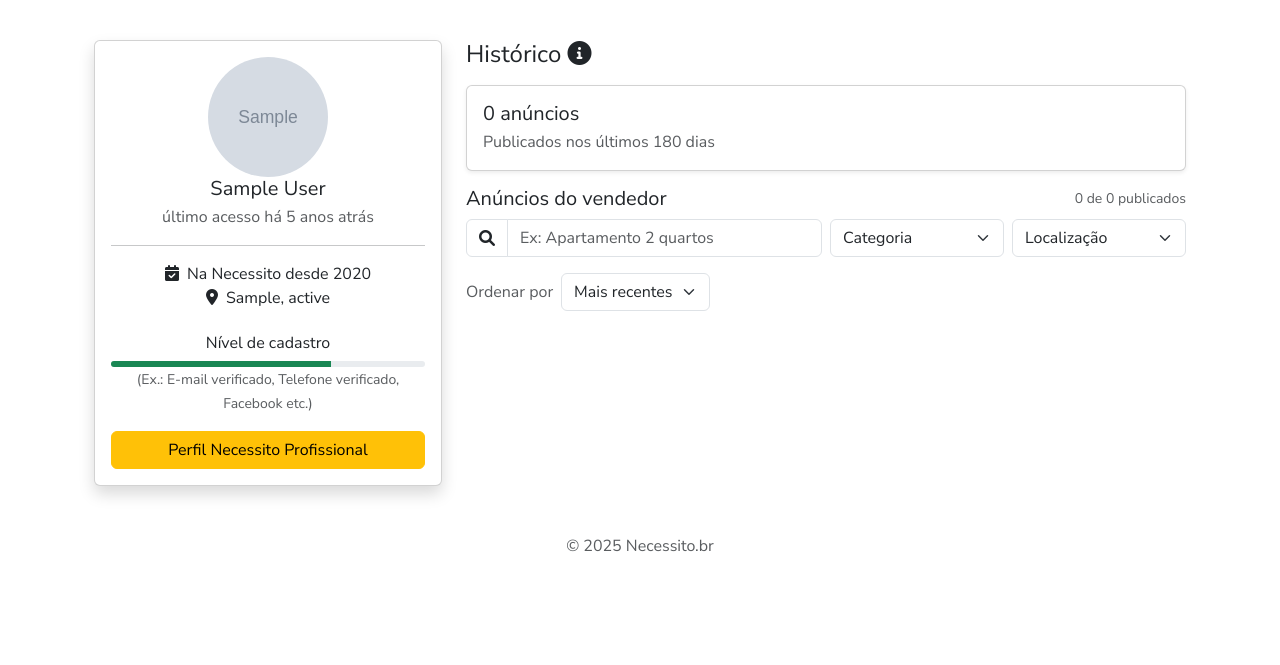
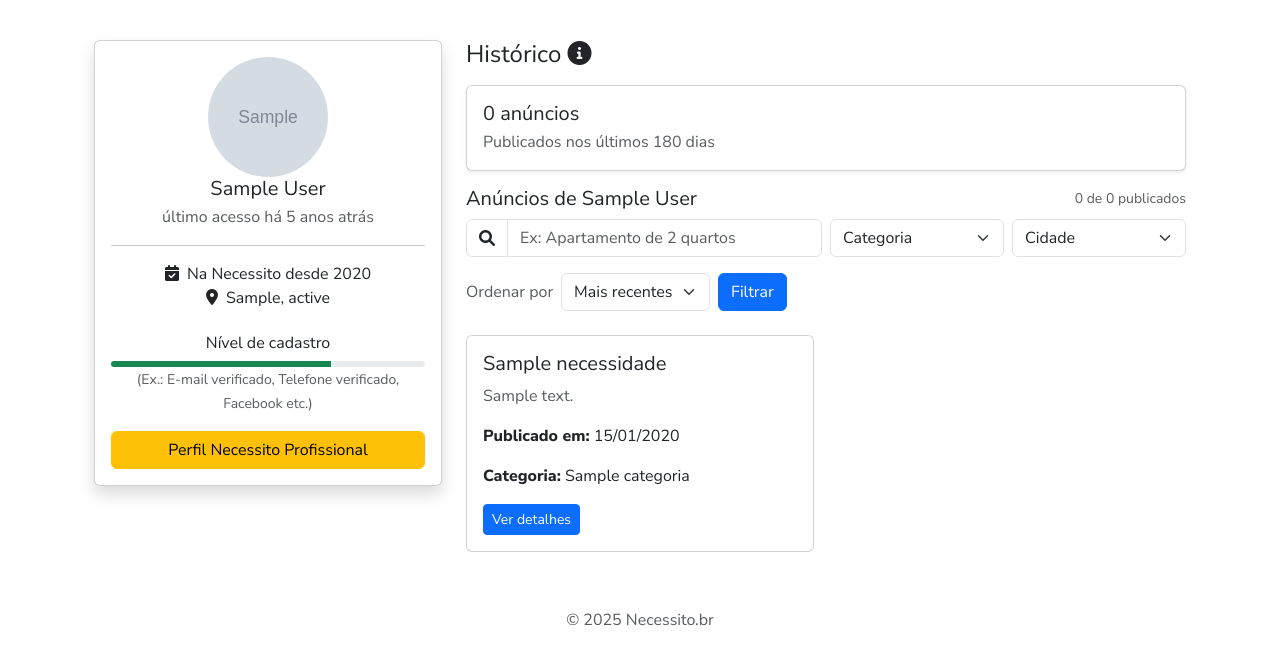
Before and after one commit to melojrx/necessito, a Django app: page /users/perfil/1/ in a window 1280 px wide. Shown: the part 56-721 px from the top of the page. Run offline with Django 5.2, Linux system fonts and the light colour scheme; a user stored in the database is signed in; tables that the repository leaves empty hold one stand-in row (values such as "Sample post"); grey boxes marked "Sample" are stand-in pictures.

Commit message:
ajuste do template e view de listview anuncios

```diff
--- a/templates/components/_header.html
+++ b/templates/components/_header.html
@@ -20,7 +20,8 @@
                     </a>
                     <ul class="dropdown-menu" aria-labelledby="userDropdown" style="font-size: 14px;">
                     <li><a class="dropdown-item" href="{% url 'minha_conta_detail' user.pk %}" style="font-size: 14px;"><i class="fas fa-user"></i> Minha Conta</a></li>
-                    <li><a class="dropdown-item" href="{% url 'necessidade_list' %}" style="font-size: 14px;"><i class="fas fa-clipboard-list"></i> Meus Anúncios</a></li>
+                    <li><a class="dropdown-item" href="{% url 'necessidade_list' %}" style="font-size: 14px;"><i class="fas fa-bullhorn"></i> Meus Anúncios</a></li>
+                    <li><a class="dropdown-item" href="#" style="font-size: 14px;"><i class="far fa-list-alt"></i></i> Meus Orçamentos</a></li>
                     <li><hr class="dropdown-divider"></li>
                     <li><a class="dropdown-item" href="{% url 'logout' %}" style="font-size: 14px;"><i class="fas fa-sign-out-alt"></i> Sair</a></li>
                     </ul>
--- a/users/templates/minha-conta-detail.html
+++ b/users/templates/minha-conta-detail.html
@@ -16,9 +16,7 @@
             <p><strong>Último Acesso:</strong> {{ user.last_login|date:"d/m/Y H:i" }}</p>
             {% if user == request.user %}
                 <a href="{% url 'minha_conta_update' user.pk %}" class="btn btn-primary">Editar Conta</a>
-                <a href="{% url 'user_profile' user.pk %}" class="btn btn-secondary">
-                    <i class="fas fa-user me-2"></i> Ver Perfil Público
-                </a>
+                <a href="{% url 'user_profile' user.pk %}" class="btn btn-secondary">Ver Perfil Público</a>
             {% endif %}
         </div>
     </div>
--- a/users/templates/user_profile.html
+++ b/users/templates/user_profile.html
@@ -86,86 +86,75 @@
 
             <!-- Título: Anúncios do vendedor -->
             <div class="d-flex justify-content-between align-items-center mb-2">
-                <h5 class="mb-0">Anúncios do vendedor</h5>
+                <h5 class="mb-0">Anúncios de {{ user.get_full_name }}</h5>
                 <small class="text-muted">
                     {{ anuncios_count|default:0 }} de {{ total_anuncios_6meses|default:0 }} publicados
                 </small>
             </div>
 
             <!-- Barra de busca e filtros -->
+            <form method="get" class="mb-4">
             <div class="row g-2 mb-3">
+                 <!-- Campo de Busca -->
                 <div class="col-md-6">
                     <div class="input-group">
                         <span class="input-group-text bg-white">
                             <i class="fas fa-search"></i>
                         </span>
-                        <input type="text" class="form-control" placeholder="Ex: Apartamento 2 quartos" />
+                        <input type="text" name="search" value="{{ search_query }}" class="form-control"
+                   placeholder="Ex: Apartamento de 2 quartos" />
                     </div>
                 </div>
                 <div class="col-md-3">
-                    <select class="form-select">
-                        <option>Categoria</option>
-                        <!-- Preencher categorias dinamicamente -->
+                    <select name="categoria" class="form-select">
+                        <option value="">Categoria</option>
+                        {% for categoria in categorias %}
+                        <option value="{{ categoria.categoria__id }}" {% if categoria.categoria__id|stringformat:"s" == categoria_id %}selected{% endif %}>
+                            {{ categoria.categoria__nome }}
+                        </option>
+                        {% endfor %}
                     </select>
                 </div>
                 <div class="col-md-3">
-                    <select class="form-select">
-                        <option>Localização</option>
-                        <!-- Preencher localizações dinamicamente -->
+                    <select name="cidade" class="form-select">
+                        <option value="">Cidade</option>
+                        {% for cidade in cidades %}
+                        <option value="{{ cidade.cliente__cidade }}" {% if cidade.cliente__cidade == cidade %}selected{% endif %}>
+                            {{ cidade.cliente__cidade }}
+                        </option>
+                        {% endfor %}
                     </select>
                 </div>
             </div>
 
             <!-- Ordenar por -->
-            <div class="d-flex align-items-center mb-3">
-                <label class="me-2 text-muted">Ordenar por</label>
-                <select class="form-select w-auto">
-                    <option>Mais recentes</option>
-                    <option>Mais antigos</option>
+            <div class="d-flex align-items-center mb-3 gap-2">
+                <label class="text-muted">Ordenar por</label>
+                <select name="order_by" class="form-select w-auto">
+                    <option value="-data_criacao" {% if order_by == "-data_criacao" %}selected{% endif %}>Mais recentes</option>
+                    <option value="data_criacao" {% if order_by == "data_criacao" %}selected{% endif %}>Mais antigos</option>
                 </select>
+                <button type="submit" class="btn btn-primary">Filtrar</button>
             </div>
-
-            <!-- Se não tiver anúncios -->
-            {% if anuncios|length == 0 %}
-            <div class="card card-body text-center border-0">
-
-            </div>
-            {% else %}
-            <!-- Se tiver anúncios, listamos cada um -->
-            {% for anuncio in anuncios %}
-            <div class="card mb-3 shadow-sm">
-                <div class="row g-0">
-                    <div class="col-md-4">
-                        <!-- Imagem do anúncio (caso exista) -->
-                        {% if anuncio.imagem_principal %}
-                        <img src="{{ anuncio.imagem_principal.url }}"
-                             class="img-fluid rounded-start" alt="{{ anuncio.titulo }}">
-                        {% else %}
-                        <img src="https://via.placeholder.com/400x300.png?text=Anúncio"
-                             class="img-fluid rounded-start" alt="{{ anuncio.titulo }}">
-                        {% endif %}
-                    </div>
-                    <div class="col-md-8">
-                        <div class="card-body">
-                            <h5 class="card-title">{{ anuncio.titulo }}</h5>
-                            <p class="card-text text-muted">
-                                {{ anuncio.descricao|truncatechars:80 }}
-                            </p>
-                            <p class="card-text">
-                                <small class="text-muted">
-                                    Publicado em {{ anuncio.data_criacao|date:"d/m/Y" }}
-                                </small>
-                            </p>
-                            <a href="#" class="btn btn-primary btn-sm">
-                                Ver detalhes
-                            </a>
-                        </div>
-                    </div>
+            </form>
+            {% if anuncios.count > 0 %}
+    <div class="row">
+        {% for anuncio in anuncios %}
+        <div class="col-md-6 mb-4">
+            <div class="card">
+                <div class="card-body">
+                    <h5 class="card-title">{{ anuncio.titulo }}</h5>
+                    <p class="card-text text-muted">{{ anuncio.descricao|truncatechars:100 }}</p>
+                    <p class="card-text"><strong>Publicado em:</strong> {{ anuncio.data_criacao|date:"d/m/Y" }}</p>
+                    <p class="card-text"><strong>Categoria:</strong> {{ anuncio.categoria.nome }}</p>
+                    <a href="{% url 'necessidade_detail' anuncio.pk %}" class="btn btn-primary btn-sm">Ver detalhes</a>
                 </div>
             </div>
-            {% endfor %}
-            {% endif %}
         </div>
+        {% endfor %}
     </div>
-</div>
+{% else %}
+    <div class="alert alert-warning text-center">Nenhum anúncio encontrado.</div>
+{% endif %}
+
 {% endblock %}
--- a/users/views.py
+++ b/users/views.py
@@ -1,4 +1,5 @@
 import datetime
+from django.db.models import Q
 from django.utils import timezone
 from django.contrib import messages
 from django.urls import reverse
@@ -6,6 +7,7 @@ from django.views.decorators.csrf import csrf_exempt
 from django.contrib.auth import authenticate, login, logout
 from django.shortcuts import render, redirect
 from ads.models import Necessidade
+from categories.models import Categoria
 from users.forms import CustomUserCreationForm, UserUpdateForm, UserLoginForm
 from users.models import User
 from django.contrib.auth.mixins import LoginRequiredMixin
@@ -74,22 +76,58 @@ class UserUpdateView(LoginRequiredMixin, UpdateView):
         # Aqui, 'self.object' é o usuário atualizado
         return reverse('minha_conta_detail', kwargs={'pk': self.object.pk})
 
+import datetime
+from django.utils import timezone
+
 class UserProfileDetailView(LoginRequiredMixin, DetailView):
     model = User
     template_name = 'user_profile.html'
     context_object_name = 'user'
 
     def get_context_data(self, **kwargs):
-            context = super().get_context_data(**kwargs)
-            user = context['user']
+        context = super().get_context_data(**kwargs)
+        user = self.get_object()  # Usuário do perfil
+        query_params = self.request.GET
 
-            six_months_ago = timezone.now() - datetime.timedelta(days=180)
+        # Filtro inicial de anúncios
+        anuncios = Necessidade.objects.filter(cliente=user)
 
-            # Filtra os anúncios criados depois de 'six_months_ago'
-            total_anuncios_6meses = Necessidade.objects.filter(
-                cliente=user,
-                data_criacao__gte=six_months_ago
-            ).count()
+        # Filtros
+        search_query = query_params.get('search', '')
+        if search_query:
+            anuncios = anuncios.filter(descricao__icontains=search_query)
 
-            context['total_anuncios_6meses'] = total_anuncios_6meses
-            return context
+        categoria_id = query_params.get('categoria')
+        if categoria_id:
+            anuncios = anuncios.filter(categoria_id=categoria_id)
+
+        cidade = query_params.get('cidade', '')
+        if cidade:
+            anuncios = anuncios.filter(cliente__cidade__icontains=cidade)
+
+        # Ordenação
+        order_by = query_params.get('order_by', '-data_criacao')  # Default: mais recentes
+        anuncios = anuncios.order_by(order_by)
+
+        # Total de anúncios nos últimos 180 dias
+        six_months_ago = timezone.now() - datetime.timedelta(days=180)
+        total_anuncios_6meses = Necessidade.objects.filter(
+            cliente=user,
+            data_criacao__gte=six_months_ago
+        ).count()
+
+        # Categorias e cidades disponíveis para os filtros
+        categorias_disponiveis = anuncios.values('categoria__id', 'categoria__nome').distinct()
+        cidades_disponiveis = anuncios.values('cliente__cidade').distinct()
+
+        context.update({
+            'anuncios': anuncios,
+            'categorias': categorias_disponiveis,
+            'cidades': cidades_disponiveis,
+            'total_anuncios_6meses': total_anuncios_6meses,
+            'search_query': search_query,
+            'categoria_id': categoria_id,
+            'cidade': cidade,
+            'order_by': order_by,
+        })
+        return context
```
Also changed, not shown: ads/templates/necessidade_confirm_delete.html (deleted, +0 -13 lines), ads/templates/necessidade_delete.html (added, +20 -0 lines), ads/templates/necessidade_detail.html (+8 -8 lines), ads/templates/necessidade_list.html (+21 -2 lines), ads/views.py (+11 -2 lines).
